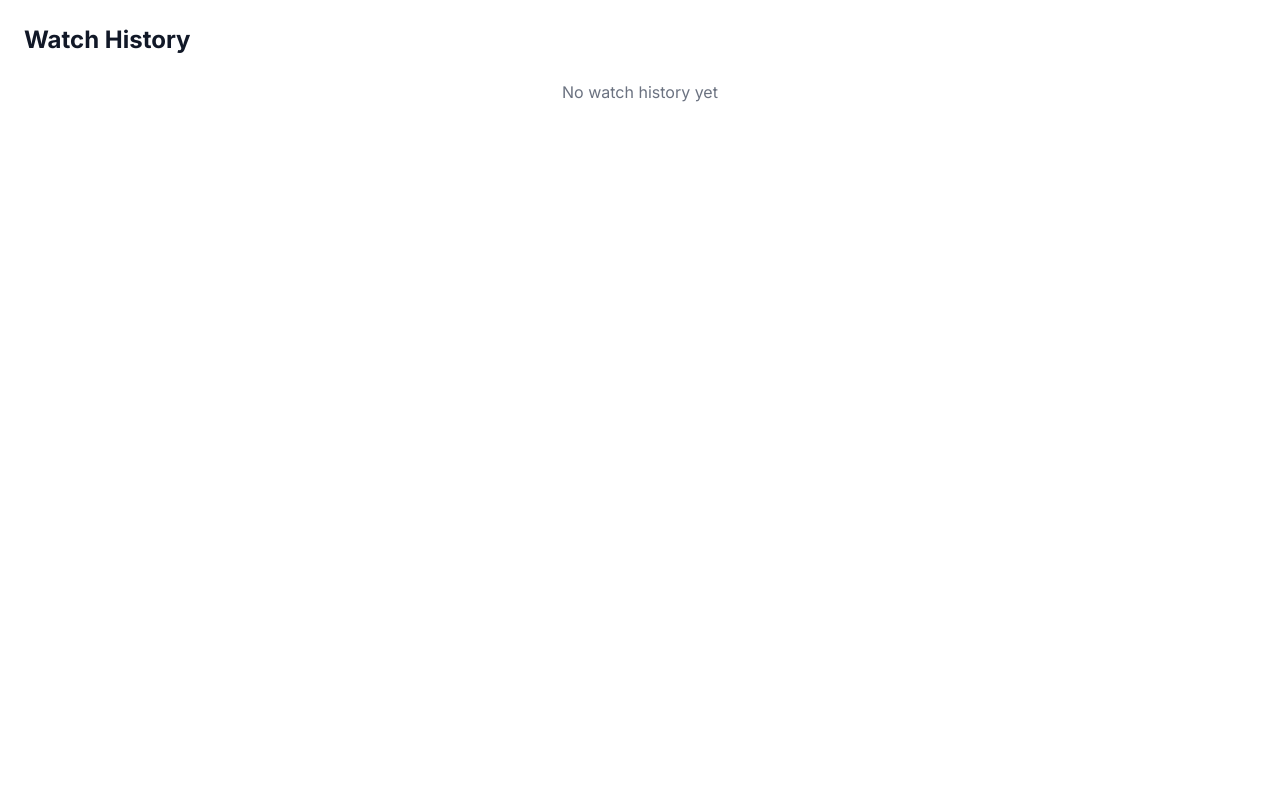
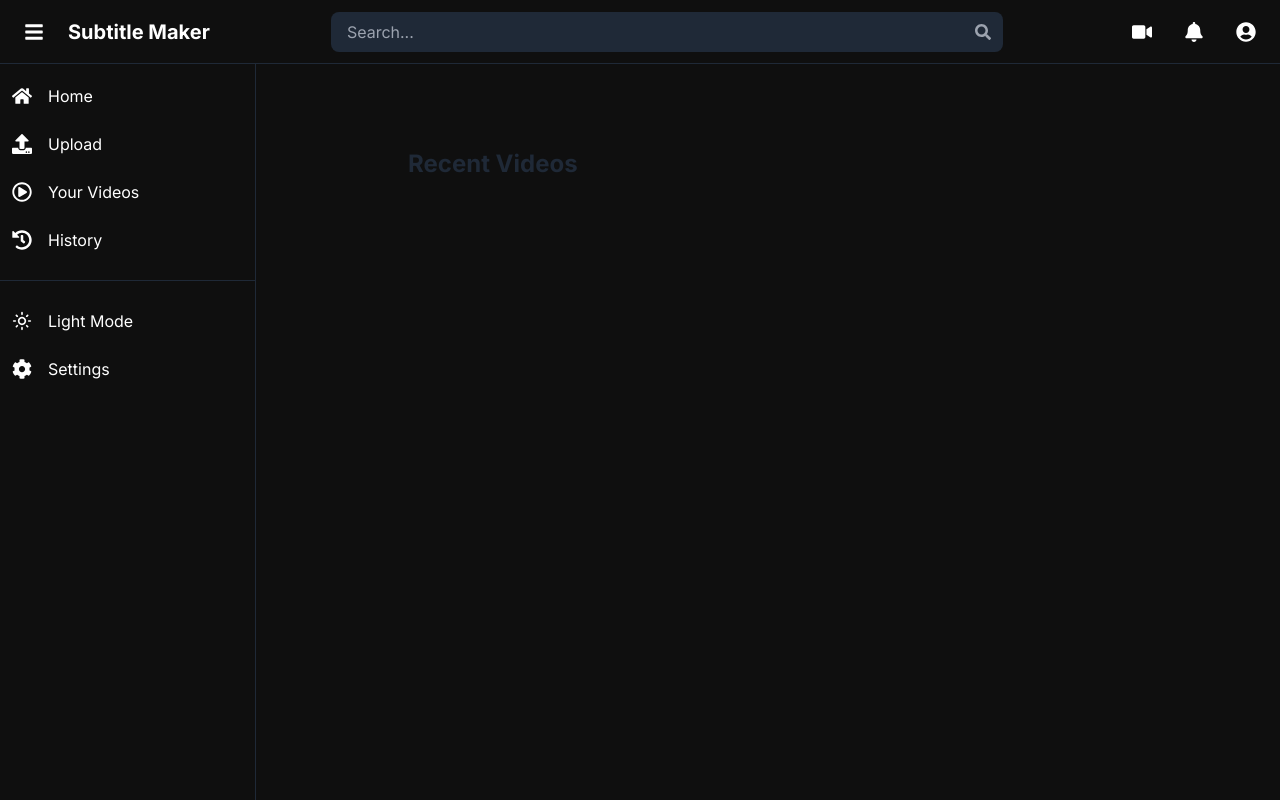
Before and after one commit to shihab-2019331068/noledge, a Next.js app: page /history in a window 1280 px wide. Built offline with nearby package versions, Linux system fonts and the light colour scheme.

Commit message:
fixed the new history page and enabled playing video from clicking on a tile

```diff
--- a/src/app/Sidebar.tsx
+++ /dev/null
@@ -1,25 +0,0 @@
-import React, { useState } from 'react';
-
-const Sidebar = () => {
-  const [isOpen, setIsOpen] = useState(false);
-
-  const toggleSidebar = () => {
-    setIsOpen(!isOpen);
-  };
-
-  return (
-    <div className={`sidebar ${isOpen ? 'open' : ''}`}>
-      <button onClick={toggleSidebar} className="toggle-button">
-        ☰
-      </button>
-      <nav className="nav-items">
-        <a href="#home">Home</a>
-        <a href="#upload">Upload</a>
-        <a href="#subscriptions">Subscriptions</a>
-        <a href="#library">Library</a>
-      </nav>
-    </div>
-  );
-};
-
-export default Sidebar;
--- a/src/app/TopBar.tsx
+++ /dev/null
@@ -1,13 +0,0 @@
-import React from 'react';
-
-const TopBar = () => {
-  return (
-    <div className="top-bar">
-      <div className="logo">Subtitle Maker</div>
-      <div className="search-bar">Search</div>
-      <div className="profile-options">Profile</div>
-    </div>
-  );
-};
-
-export default TopBar;
--- /dev/null
+++ b/src/app/history/TopBar.tsx
@@ -0,0 +1,51 @@
+'use client'
+
+import React, { useRef } from 'react';
+import { FaBars, FaSearch, FaVideo, FaBell, FaUserCircle, FaFileAudio, FaFileAlt, FaYoutube } from 'react-icons/fa';
+
+interface TopBarProps {
+  onToggleSidebar: () => void;
+}
+
+const TopBar = ({
+  onToggleSidebar,
+}: TopBarProps) => {
+
+  return (
+    <div className="fixed top-0 left-0 right-0 h-16 bg-white dark:bg-gray-800 border-b dark:border-gray-700 flex items-center justify-between px-4 z-50">
+      <div className="flex items-center gap-4">
+        <button onClick={onToggleSidebar} className="p-2 hover:bg-gray-100 dark:hover:bg-gray-700 rounded-full">
+          <FaBars className="text-xl text-white" />
+        </button>
+        <div className="flex items-center gap-1 cursor-pointer">
+          <span className="text-xl font-bold text-white">Subtitle Maker</span>
+        </div>
+      </div>
+
+      <div className="flex-1 max-w-2xl mx-4">
+        <div className="relative">
+          <input
+            type="text"
+            placeholder="Search..."
+            className="w-full px-4 py-2 bg-gray-800 text-white rounded-lg focus:outline-none focus:ring-2 focus:ring-blue-500"
+          />
+          <FaSearch className="absolute right-3 top-1/2 transform -translate-y-1/2 text-gray-400" />
+        </div>
+      </div>
+
+      <div className="flex items-center gap-4">
+        <button className="p-2 hover:bg-gray-100 dark:hover:bg-gray-700 rounded-full">
+          <FaVideo className="text-xl text-white" />
+        </button>
+        <button className="p-2 hover:bg-gray-100 dark:hover:bg-gray-700 rounded-full">
+          <FaBell className="text-xl text-white" />
+        </button>
+        <button className="p-2 hover:bg-gray-100 dark:hover:bg-gray-700 rounded-full">
+          <FaUserCircle className="text-xl text-white" />
+        </button>
+      </div>
+    </div>
+  );
+};
+
+export default TopBar;
--- /dev/null
+++ b/src/app/history/components/Tile.tsx
@@ -0,0 +1,41 @@
+import React from 'react';
+import { useRouter } from 'next/navigation';
+
+interface TileProps {
+  id: string;
+  title: string;
+  onVideoClick: (id: string) => void;
+  onAddToPlaylist: (id: string) => void;
+}
+
+const Tile: React.FC<TileProps> = ({ id, title, onVideoClick, onAddToPlaylist }) => {
+  const router = useRouter();
+
+  const handleClick = (id: string) => {
+    router.push(`/?video=${id}`);
+  };
+
+  return (
+    <div className="flex justify-between items-center p-2 bg-white dark:bg-gray-800 rounded-lg shadow-md mb-2 hover:shadow-lg transition-shadow">
+      <div
+        className="flex-1 cursor-pointer"
+        onClick={() => handleClick(id)}
+      >
+        <h3 className="font-medium text-base text-gray-800 dark:text-white mb-1">{title}</h3>
+      </div>
+      <button
+        onClick={(e) => {
+          e.stopPropagation();
+          onAddToPlaylist(id);
+        }}
+        className="ml-2 p-1 text-gray-600 dark:text-gray-300 hover:bg-gray-100 dark:hover:bg-gray-700 rounded-full"
+      >
+        <svg xmlns="http://www.w3.org/2000/svg" className="h-5 w-5" fill="none" viewBox="0 0 24 24" stroke="currentColor">
+          <path strokeLinecap="round" strokeLinejoin="round" strokeWidth={2} d="M12 6v6m0 0v6m0-6h6m-6 0H6" />
+        </svg>
+      </button>
+    </div>
+  );
+};
+
+export default Tile;
--- a/src/app/history/page.tsx
+++ b/src/app/history/page.tsx
@@ -1,6 +1,9 @@
 'use client'
 
-import { useState, useEffect } from 'react';
+import { useState, useEffect } from 'react'
+import Sidebar from '@/components/Sidebar'
+import TopBar from '@/app/history/TopBar'
+import Tile from './components/Tile'
 
 interface RecentVideo {
   id: string;
@@ -8,45 +11,69 @@ interface RecentVideo {
   timestamp: number;
 }
 
-export default function HistoryPage() {
+export default function Home() {
+  const [mode, setMode] = useState<'editor' | 'viewer' | 'youtube'>('youtube')
+  const [isSidebarOpen, setIsSidebarOpen] = useState(true)
+  const [isDarkMode, setIsDarkMode] = useState(true)
+  const [videoUrl, setVideoUrl] = useState('');
+  const [videoId, setVideoId] = useState('');
+  const [videoKey, setVideoKey] = useState(0);
   const [recentVideos, setRecentVideos] = useState<RecentVideo[]>([]);
 
   useEffect(() => {
+    // Load recent videos from localStorage
     const saved = localStorage.getItem('recentYoutubeVideos');
     if (saved) {
       setRecentVideos(JSON.parse(saved));
     }
   }, []);
 
+
+  const toggleSidebar = () => {
+    setIsSidebarOpen(!isSidebarOpen)
+  }
+
+  const toggleTheme = () => {
+    setIsDarkMode(!isDarkMode)
+  }
+
+  const handleRecentVideoClick = (id: string) => {
+    setVideoId(id);
+    setVideoKey(k => k + 1);
+  };
+
+  const handleAddToPlaylist = (id: string) => {
+    // TODO: Implement playlist functionality
+    console.log('Add to playlist:', id);
+  };
+
   return (
-    <div className="container mx-auto p-6">
-      <h1 className="text-2xl font-bold mb-6 text-gray-900 dark:text-white">Watch History</h1>
-      <div className="space-y-2">
-        {recentVideos.map((video) => (
-          <div
-            key={video.id}
-            className="w-full p-4 rounded-lg bg-white dark:bg-gray-800 shadow"
-          >
-            <div className="flex items-center justify-between">
-              <div>
-                <h3 className="font-semibold text-gray-900 dark:text-white">{video.title}</h3>
-                <p className="text-sm text-gray-500">
-                  {new Date(video.timestamp).toLocaleDateString()}
-                </p>
-              </div>
-              <a
-                href={`/youtube?v=${video.id}`}
-                className="px-4 py-2 bg-red-600 text-white rounded hover:bg-red-700"
-              >
-                Watch Again
-              </a>
+    <div className={`min-h-screen flex flex-col ${isDarkMode ? 'dark' : ''}`}>
+      <TopBar
+        onToggleSidebar={toggleSidebar}
+      />
+      <div className="flex flex-1">
+        <Sidebar
+          isOpen={isSidebarOpen}
+          onThemeToggle={toggleTheme}
+          isDarkMode={isDarkMode}
+        />
+        <main className={`flex-1 pt-16 transition-all duration-300 ${isSidebarOpen ? 'ml-64' : 'ml-20'}`}>
+          <div className="p-6 max-w-3xl mx-auto w-full">
+            <h2 className="text-2xl font-bold mb-6 text-gray-800 dark:text-white">Recent Videos</h2>
+            <div className="space-y-4">
+              {recentVideos.map(video => (
+                <Tile
+                  key={video.id}
+                  {...video}
+                  onVideoClick={handleRecentVideoClick}
+                  onAddToPlaylist={handleAddToPlaylist}
+                />
+              ))}
             </div>
           </div>
-        ))}
+        </main>
       </div>
-      {recentVideos.length === 0 && (
-        <p className="text-gray-500 text-center">No watch history yet</p>
-      )}
     </div>
-  );
+  )
 }
--- a/src/app/page.tsx
+++ b/src/app/page.tsx
@@ -1,6 +1,7 @@
 'use client'
 
-import { useState } from 'react'
+import { useState, useEffect } from 'react'
+import { useSearchParams } from 'next/navigation'
 import EditorMode from '@/components/EditorMode'
 import ViewerMode from '@/components/ViewerMode'
 import Sidebar from '@/components/Sidebar'
@@ -13,6 +14,16 @@ export default function Home() {
   const [isDarkMode, setIsDarkMode] = useState(true)
   const [audioFile, setAudioFile] = useState<File | null>(null)
   const [textFile, setTextFile] = useState<File | null>(null)
+  const [videoId, setVideoId] = useState<string | null>(null)
+  const searchParams = useSearchParams()
+
+  useEffect(() => {
+    const urlVideoId = searchParams.get('video')
+    if (urlVideoId) {
+      setMode('youtube')
+      setVideoId(urlVideoId)
+    }
+  }, [searchParams])
 
   const toggleSidebar = () => {
     setIsSidebarOpen(!isSidebarOpen)
@@ -68,7 +79,7 @@ export default function Home() {
             ) : (
               <div className="flex flex-col items-center">
                 <div className="max-w-4xl w-full">
-                  <YoutubeMode />
+                  <YoutubeMode initialVideoId={videoId} />
                 </div>
               </div>
             )}
--- a/src/components/Sidebar.tsx
+++ b/src/components/Sidebar.tsx
@@ -15,7 +15,7 @@ const Sidebar = ({ isOpen, onThemeToggle, isDarkMode }: SidebarProps) => {
     { icon: <FaHome className="text-xl" />, label: 'Home', href: '/' },
     { icon: <FaUpload className="text-xl" />, label: 'Upload', href: '/upload' },
     { icon: <FaRegPlayCircle className="text-xl" />, label: 'Your Videos', href: '/videos' },
-    { icon: <FaHistory className="text-xl" />, label: 'History', href: '/history' },
+    { icon: <FaHistory className="text-xl" />, label: 'History', href: '/history', newTab: true },
   ];
 
   return (
@@ -29,6 +29,8 @@ const Sidebar = ({ isOpen, onThemeToggle, isDarkMode }: SidebarProps) => {
           <a
             key={index}
             href={item.href}
+            target={item.newTab ? "_blank" : undefined}
+            rel={item.newTab ? "noopener noreferrer" : undefined}
             className={`flex items-center px-3 py-3 hover:bg-gray-100 cursor-pointer ${
               isOpen ? 'gap-4' : 'justify-center'
             }`}
--- a/src/components/YoutubeMode.tsx
+++ b/src/components/YoutubeMode.tsx
@@ -7,6 +7,10 @@ interface RecentVideo {
   id: string;
   title: string;
   timestamp: number;
+}
+
+interface YoutubeModeProps {
+  initialVideoId: string | null;
 }
 
 const fetchVideoTitle = async (videoId: string): Promise<string> => {
@@ -22,9 +26,9 @@ const fetchVideoTitle = async (videoId: string): Promise<string> => {
   }
 };
 
-export default function YoutubeMode() {
+export default function YoutubeMode({ initialVideoId }: YoutubeModeProps) {
   const [videoUrl, setVideoUrl] = useState('');
-  const [videoId, setVideoId] = useState('');
+  const [videoId, setVideoId] = useState<string | null>(initialVideoId);
   const [videoKey, setVideoKey] = useState(0);
   const [recentVideos, setRecentVideos] = useState<RecentVideo[]>([]);
   const [error, setError] = useState('');
@@ -36,6 +40,12 @@ export default function YoutubeMode() {
       setRecentVideos(JSON.parse(saved));
     }
   }, []);
+
+  useEffect(() => {
+    if (initialVideoId) {
+      setVideoId(initialVideoId);
+    }
+  }, [initialVideoId]);
 
   const extractVideoId = (url: string): string | null => {
     try {
@@ -53,7 +63,6 @@ export default function YoutubeMode() {
     }
     return null;
   };
-
 
   const handleUrlInput = async (url: string) => {
     const id = extractVideoId(url);
@@ -99,7 +108,7 @@ export default function YoutubeMode() {
         <YoutubePlayer
           videoSrc=""
           mode="youtube"
-          youtubeVideoId={videoId}
+          youtubeVideoId={videoId || undefined}
           key={videoKey}
         />
 
```
